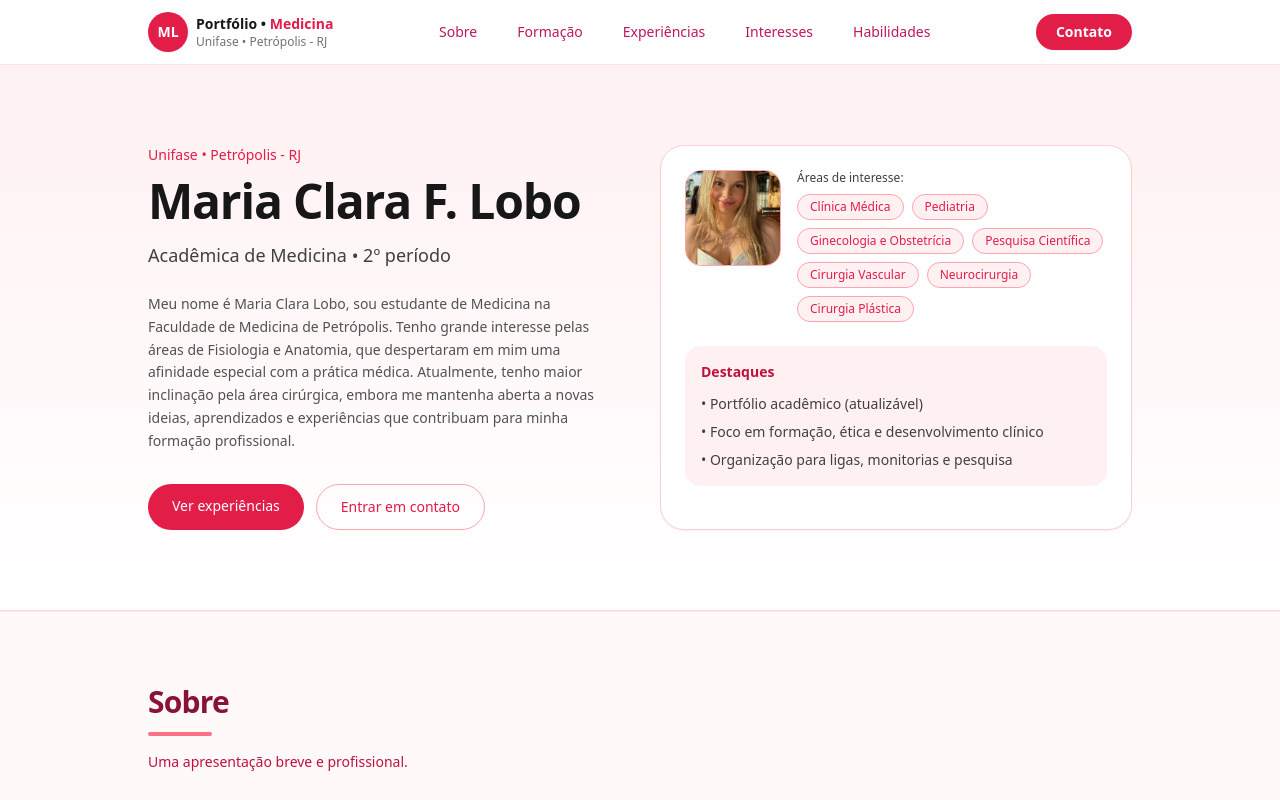
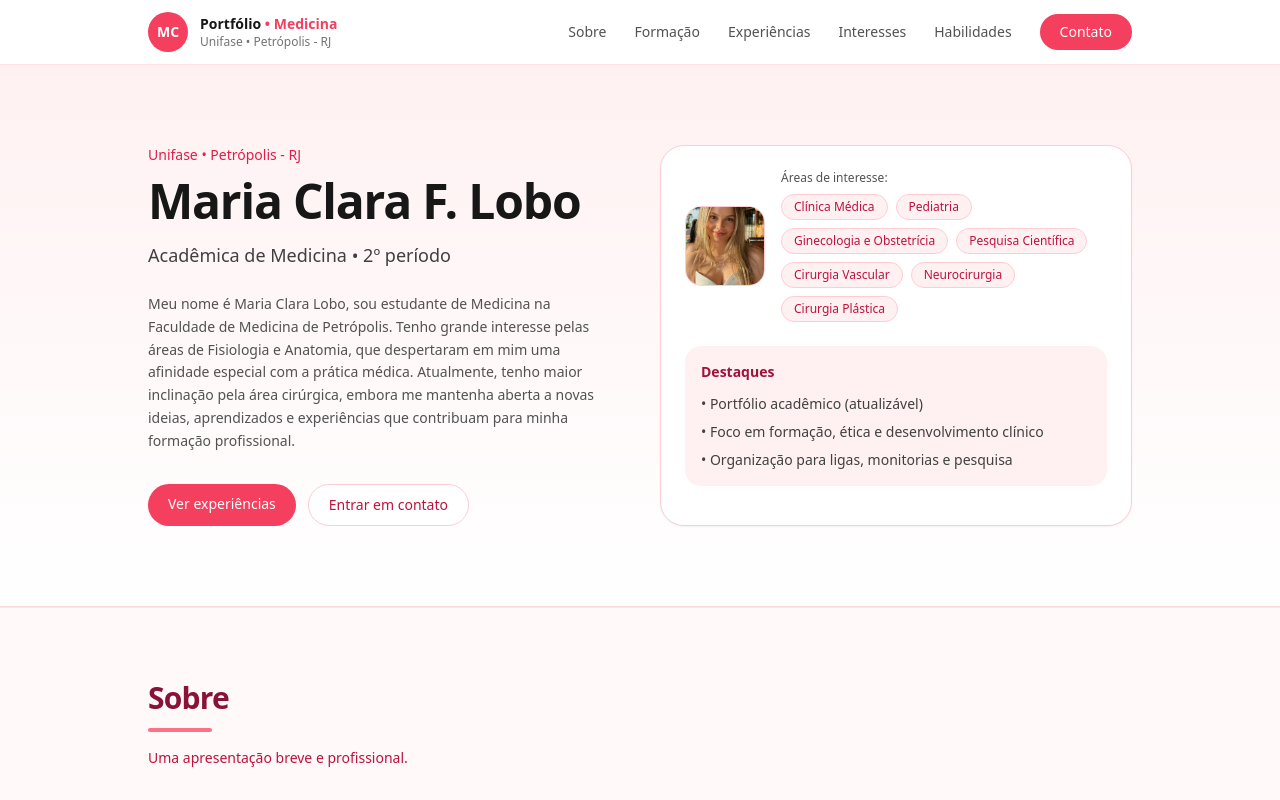
Before and after one commit to phlaranjeira31/portfolio-medicina, a Next.js app: page / in a window 1280 px wide. Shown: the top 800 px of the page. Built offline with nearby package versions, Linux system fonts and the light colour scheme.

Commit message:
atualiza site

```diff
--- a/src/app/components/Hero.tsx
+++ b/src/app/components/Hero.tsx
@@ -1,11 +1,12 @@
-import Image from "next/image";
 import { profile } from "@/app/data/profile";
 
 export default function Hero() {
+  // remover duplicados (se tiver repetido em interests)
+  const uniqueInterests = Array.from(new Set(profile.interests));
+
   return (
     <section className="border-b border-rose-200/60 bg-gradient-to-b from-rose-50 to-white">
       <div className="mx-auto grid max-w-5xl grid-cols-1 gap-10 px-5 py-16 md:grid-cols-2 md:py-20">
-
         {/* COLUNA ESQUERDA */}
         <div>
           <p className="text-sm text-rose-600">
@@ -16,9 +17,7 @@ export default function Hero() {
             {profile.name}
           </h1>
 
-          <p className="mt-4 text-lg text-neutral-700">
-            {profile.headline}
-          </p>
+          <p className="mt-4 text-lg text-neutral-700">{profile.headline}</p>
 
           <p className="mt-6 text-sm leading-relaxed text-neutral-600">
             {profile.bio}
@@ -27,14 +26,14 @@ export default function Hero() {
           <div className="mt-8 flex flex-wrap gap-3">
             <a
               href="#experiencias"
-              className="rounded-full bg-rose-600 px-6 py-3 text-sm font-medium text-white transition hover:bg-rose-700"
+              className="rounded-full bg-rose-500 px-5 py-2.5 text-sm font-medium text-white hover:opacity-90 transition"
             >
               Ver experiências
             </a>
 
             <a
               href="#contato"
-              className="rounded-full border border-rose-300 px-6 py-3 text-sm font-medium text-rose-600 transition hover:bg-rose-50"
+              className="rounded-full border border-rose-200 bg-white px-5 py-2.5 text-sm font-medium text-rose-700 hover:bg-rose-50 transition"
             >
               Entrar em contato
             </a>
@@ -43,43 +42,34 @@ export default function Hero() {
 
         {/* COLUNA DIREITA */}
         <div className="rounded-3xl border border-rose-200 bg-white p-6 shadow-sm">
-
-          {/* FOTO + INTERESSES */}
-          <div className="flex items-start gap-4">
-            <div className="h-24 w-24 overflow-hidden rounded-2xl border border-rose-300">
-              <Image
+          <div className="flex items-center gap-4">
+            <div className="h-20 w-20 overflow-hidden rounded-2xl border border-rose-200">
+              {/* coloque a foto em /public/profile.jpg */}
+              <img
                 src="/profile.jpg"
                 alt="Foto de perfil"
-                width={96}
-                height={96}
                 className="h-full w-full object-cover"
-                priority
               />
             </div>
 
             <div className="flex-1">
-              <p className="text-xs font-medium text-neutral-700">
-                Áreas de interesse:
-              </p>
+              <p className="text-xs text-neutral-600">Áreas de interesse:</p>
 
               <div className="mt-2 flex flex-wrap gap-2">
-                {Array.from(new Set(profile.interests)).map((interest) => (
+                {uniqueInterests.map((i) => (
                   <span
-                    key={interest}
-                    className="rounded-full border border-rose-300 bg-rose-50 px-3 py-1 text-xs font-medium text-rose-600"
+                    key={i}
+                    className="rounded-full border border-rose-200 bg-rose-50 px-3 py-1 text-xs text-rose-700"
                   >
-                    {interest}
+                    {i}
                   </span>
                 ))}
               </div>
             </div>
           </div>
 
-          {/* DESTAQUES */}
           <div className="mt-6 rounded-2xl bg-rose-50 p-4">
-            <h3 className="text-sm font-semibold text-rose-700">
-              Destaques
-            </h3>
+            <h3 className="text-sm font-semibold text-rose-800">Destaques</h3>
 
             <ul className="mt-3 space-y-2 text-sm text-neutral-700">
               <li>• Portfólio acadêmico (atualizável)</li>
--- a/src/app/components/Navbar.tsx
+++ b/src/app/components/Navbar.tsx
@@ -3,59 +3,56 @@
 import { useEffect, useState } from "react";
 import { profile } from "@/app/data/profile";
 
-const navLinks = [
-  { href: "#sobre", label: "Sobre" },
-  { href: "#formacao", label: "Formação" },
-  { href: "#experiencias", label: "Experiências" },
-  { href: "#interesses", label: "Interesses" },
-  { href: "#habilidades", label: "Habilidades" },
-
+const links = [
+  { label: "Sobre", href: "#sobre" },
+  { label: "Formação", href: "#formacao" },
+  { label: "Experiências", href: "#experiencias" },
+  { label: "Interesses", href: "#interesses" },
+  { label: "Habilidades", href: "#habilidades" },
+  { label: "Contato", href: "#contato" },
 ];
-
-function getInitials(name: string) {
-  const parts = name.trim().split(/\s+/).filter(Boolean);
-  const first = parts[0]?.[0] ?? "M";
-  const last = parts.length > 1 ? parts[parts.length - 1][0] : "C";
-  return (first + last).toUpperCase();
-}
 
 export default function Navbar() {
   const [open, setOpen] = useState(false);
 
-  // trava o scroll quando o menu está aberto
+  // trava o scroll quando menu mobile abre
   useEffect(() => {
-    if (!open) return;
-    const original = document.body.style.overflow;
-    document.body.style.overflow = "hidden";
+    if (open) document.body.style.overflow = "hidden";
+    else document.body.style.overflow = "";
     return () => {
-      document.body.style.overflow = original;
+      document.body.style.overflow = "";
     };
   }, [open]);
 
-  // fecha com ESC
+  // fecha menu ao apertar ESC
   useEffect(() => {
-    function onKeyDown(e: KeyboardEvent) {
+    const onKey = (e: KeyboardEvent) => {
       if (e.key === "Escape") setOpen(false);
-    }
-    window.addEventListener("keydown", onKeyDown);
-    return () => window.removeEventListener("keydown", onKeyDown);
+    };
+    window.addEventListener("keydown", onKey);
+    return () => window.removeEventListener("keydown", onKey);
   }, []);
 
-  const initials = getInitials(profile.name || "Maria Clara");
+  const initials =
+    profile?.name
+      ?.split(" ")
+      .filter(Boolean)
+      .slice(0, 2)
+      .map((w) => w[0].toUpperCase())
+      .join("") || "ML";
 
   return (
-    <>
     <header className="sticky top-0 z-50 border-b border-rose-200/60 bg-white/85 backdrop-blur">
-        <div className="mx-auto flex max-w-5xl items-center justify-between px-4 py-3 sm:px-5">
-          {/* Brand */}
-          <a href="#" className="flex items-center gap-2">
-            <div className="grid h-9 w-9 place-items-center rounded-full bg-rose-600 text-sm font-semibold text-white shadow-sm sm:h-10 sm:w-10">
+      <div className="mx-auto flex max-w-5xl items-center justify-between px-5 py-3">
+        {/* LOGO */}
+        <a href="#" className="flex items-center gap-3">
+          <div className="flex h-10 w-10 items-center justify-center rounded-full bg-rose-500 text-sm font-semibold text-white">
             {initials}
           </div>
 
           <div className="leading-tight">
             <p className="text-sm font-semibold text-neutral-900">
-                Portfólio • <span className="text-rose-600">Medicina</span>
+              Portfólio <span className="text-rose-500">• Medicina</span>
             </p>
             <p className="text-xs text-neutral-500">
               {profile.university} • {profile.location}
@@ -63,138 +60,115 @@ export default function Navbar() {
           </div>
         </a>
 
-          {/* Desktop nav */}
-          <nav className="hidden items-center gap-6 text-sm text-neutral-600 md:flex">
-            {navLinks.map((l) => (
+        {/* LINKS DESKTOP */}
+        <nav className="hidden items-center gap-7 md:flex">
+          {links.slice(0, 5).map((l) => (
             <a
               key={l.href}
               href={l.href}
-                className="rounded-lg px-2 py-1 transition hover:text-rose-700"
+              className="text-sm text-neutral-600 hover:text-rose-600 transition"
             >
               {l.label}
             </a>
           ))}
-          </nav>
 
-          {/* Right actions */}
-          <div className="flex items-center gap-2">
-            {/* Desktop CTA */}
+          {/* BOTÃO CONTATO */}
           <a
             href="#contato"
-              className="hidden rounded-full bg-rose-600 px-5 py-2 text-sm font-semibold text-white shadow-sm transition hover:bg-rose-700 md:inline-flex"
+            className="rounded-full bg-rose-500 px-5 py-2 text-sm font-medium text-white hover:opacity-90 transition"
           >
             Contato
           </a>
+        </nav>
 
-            {/* Mobile hamburger */}
+        {/* BOTÃO MENU MOBILE */}
         <button
+          type="button"
           onClick={() => setOpen(true)}
-              className="inline-flex h-11 w-11 items-center justify-center rounded-2xl border border-rose-200 bg-white shadow-sm transition hover:bg-rose-50 active:scale-[0.98] md:hidden"
+          className="inline-flex items-center justify-center rounded-xl border border-rose-200 bg-white p-2 text-rose-600 hover:bg-rose-50 transition md:hidden"
           aria-label="Abrir menu"
         >
+          {/* ícone hambúrguer */}
           <svg
+            xmlns="http://www.w3.org/2000/svg"
             width="22"
             height="22"
             viewBox="0 0 24 24"
             fill="none"
-                className="text-rose-700"
-                aria-hidden="true"
+            stroke="currentColor"
+            strokeWidth="2"
+            strokeLinecap="round"
+            strokeLinejoin="round"
           >
-                <path
-                  d="M4 7h16M4 12h16M4 17h16"
-                  stroke="currentColor"
-                  strokeWidth="2.4"
-                  strokeLinecap="round"
-                />
+            <line x1="4" y1="6" x2="20" y2="6" />
+            <line x1="4" y1="12" x2="20" y2="12" />
+            <line x1="4" y1="18" x2="20" y2="18" />
           </svg>
         </button>
       </div>
-        </div>
-      </header>
 
-      {/* Mobile Drawer */}
+      {/* OVERLAY + MENU MOBILE */}
       {open ? (
-        <div className="fixed inset-0 z-[60] md:hidden">
-          {/* Backdrop */}
+        <div className="fixed inset-0 z-50 md:hidden">
+          {/* overlay */}
           <button
             className="absolute inset-0 bg-black/30"
             onClick={() => setOpen(false)}
             aria-label="Fechar menu"
           />
 
-          {/* Panel */}
-          <aside className="absolute right-0 top-0 h-full w-[86%] max-w-sm bg-white shadow-2xl">
-            {/* Header */}
-            <div className="flex items-center justify-between border-b border-rose-200/60 px-4 py-4">
-              <div className="flex items-center gap-2">
-                <div className="grid h-9 w-9 place-items-center rounded-full bg-rose-600 text-sm font-semibold text-white">
-                  {initials}
-                </div>
-                <div className="leading-tight">
-                  <p className="text-sm font-semibold text-neutral-900">
-                    Menu
-                  </p>
-                  <p className="text-xs text-neutral-500">
-                    {profile.university} • {profile.location}
-                  </p>
-                </div>
-              </div>
+          {/* painel */}
+          <div className="absolute right-3 top-3 w-[92%] max-w-sm rounded-2xl border border-rose-200 bg-white p-4 shadow-xl">
+            <div className="flex items-center justify-between">
+              <p className="text-sm font-semibold text-neutral-900">Menu</p>
 
               <button
+                type="button"
                 onClick={() => setOpen(false)}
-                className="inline-flex h-10 w-10 items-center justify-center rounded-2xl border border-rose-200 bg-white transition hover:bg-rose-50"
-                aria-label="Fechar menu"
+                className="rounded-xl border border-rose-200 bg-white p-2 text-rose-600 hover:bg-rose-50 transition"
+                aria-label="Fechar"
               >
+                {/* X */}
                 <svg
-                  width="18"
-                  height="18"
+                  xmlns="http://www.w3.org/2000/svg"
+                  width="20"
+                  height="20"
                   viewBox="0 0 24 24"
                   fill="none"
-                  className="text-rose-700"
-                  aria-hidden="true"
+                  stroke="currentColor"
+                  strokeWidth="2"
+                  strokeLinecap="round"
+                  strokeLinejoin="round"
                 >
-                  <path
-                    d="M6 6l12 12M18 6L6 18"
-                    stroke="currentColor"
-                    strokeWidth="2.4"
-                    strokeLinecap="round"
-                  />
+                  <path d="M18 6 6 18" />
+                  <path d="m6 6 12 12" />
                 </svg>
               </button>
             </div>
 
-            {/* Links */}
-            <div className="px-4 py-4">
-              <div className="rounded-2xl border border-rose-200/60 bg-rose-50/30 p-2">
-                {navLinks.map((l) => (
+            <div className="mt-4 space-y-2">
+              {links.map((l) => (
                 <a
                   key={l.href}
                   href={l.href}
                   onClick={() => setOpen(false)}
-                    className="flex items-center justify-between rounded-xl px-3 py-3 text-sm font-medium text-neutral-800 transition hover:bg-white"
+                  className="block rounded-xl border border-rose-100 bg-white px-4 py-3 text-sm text-neutral-700 hover:bg-rose-50 transition"
                 >
                   {l.label}
-                    <span className="text-rose-600">›</span>
                 </a>
               ))}
             </div>
 
-              {/* CTA mobile */}
             <a
               href="#contato"
               onClick={() => setOpen(false)}
-                className="mt-4 inline-flex w-full items-center justify-center rounded-2xl bg-rose-600 px-4 py-3 text-sm font-semibold text-white shadow-sm transition hover:bg-rose-700"
+              className="mt-4 block rounded-full bg-rose-500 px-5 py-3 text-center text-sm font-medium text-white hover:opacity-90 transition"
             >
-                Contato
+              Ir para contato
             </a>
-
-              <p className="mt-4 text-xs text-neutral-500">
-                © {new Date().getFullYear()} • Portfólio acadêmico.
-              </p>
           </div>
-          </aside>
         </div>
       ) : null}
-    </>
+    </header>
   );
 }
```
Lines whose indentation alone changed are shown as unchanged.
